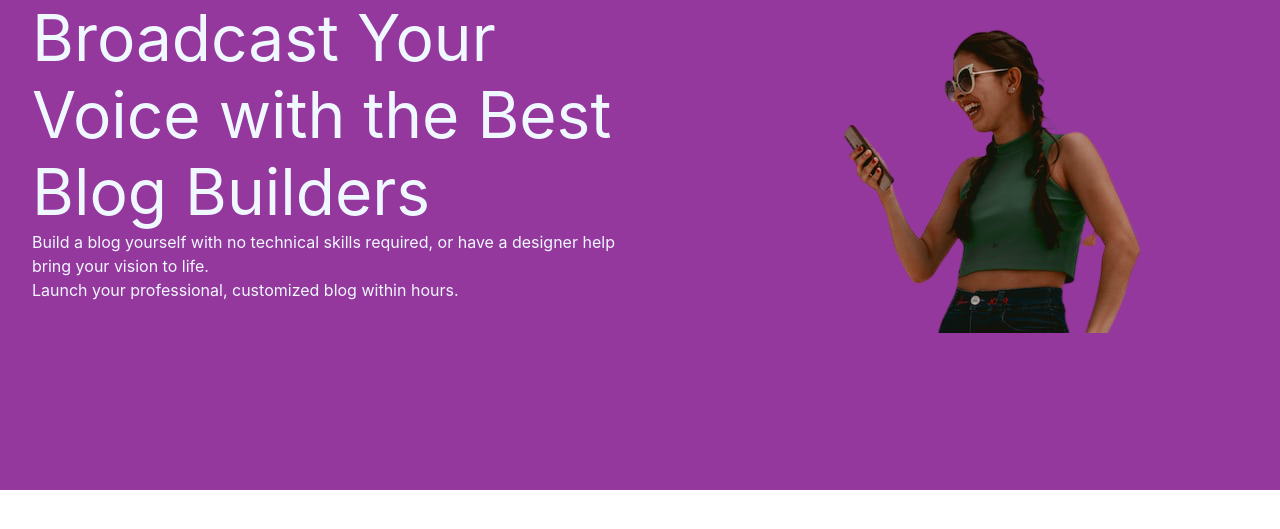
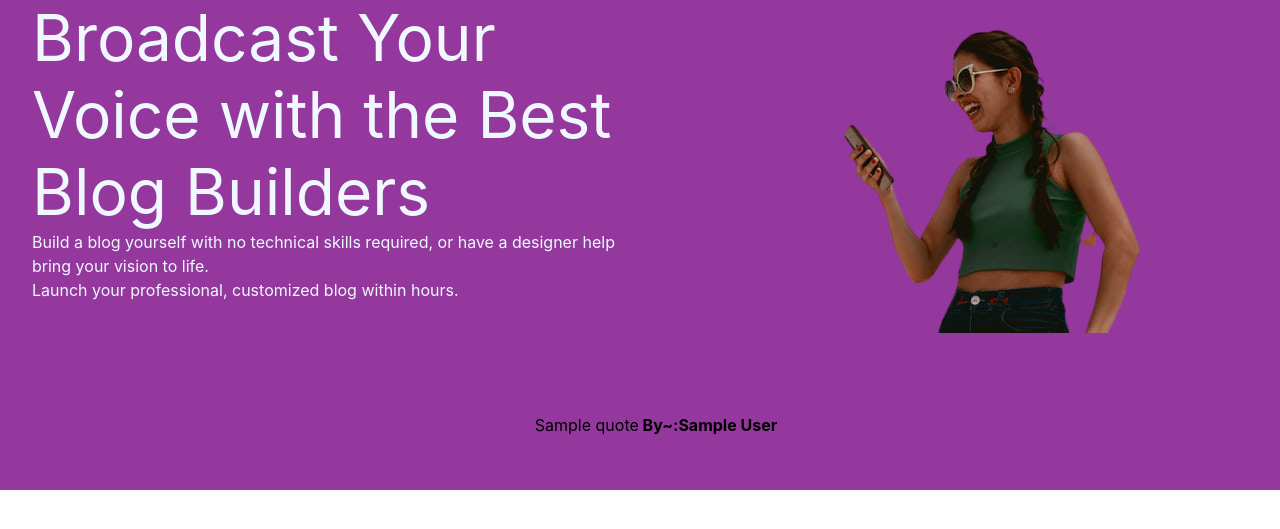
Before and after one commit to Joseph-Wairimu/blogs, a Flask app: template app/templates/index.html in a window 1280 px wide. Shown: the part 166-695 px from the top of the page. Run offline with Flask 2, Linux system fonts and the light colour scheme; the template is opened without the code that fills it: most values are stand-ins (such as "Sample title", 1, 10 or a date in 2020); some libraries are stand-ins or nearby versions.

Commit message:
display random quotes

```diff
--- a/app/main/views.py
+++ b/app/main/views.py
@@ -5,7 +5,7 @@ from .forms import UpdateProfile,BlogForm,CommentForm
 from ..models import  User,Post,Comment
 from .. import db
 from flask.helpers import flash
-from ..requests import get_quotes
+from ..request import get_quotes
 #....
 
 @main.route('/')
--- a/app/templates/index.html
+++ b/app/templates/index.html
@@ -28,6 +28,10 @@
  <img class="img-fluid img" src="../static/photos/new-removebg-preview.png" alt="">
 </div>
 
+<div class="quote">
+    <p class="quoted-quote" style="color: black; text-align: center;"> {{ quote.quote }}<span style="color: black; font-weight: bold;"> By~:{{ quote.author }}</span></p>
+    </div>
+
 <style>
 .header{
      font-size: 4rem;
@@ -46,7 +50,10 @@
 .img{
     margin-bottom: 3rem;
 }
-
+.quote{
+    margin-top: 2rem;
+    margin-left: 2rem;
+}
 </style>
 
 
```
